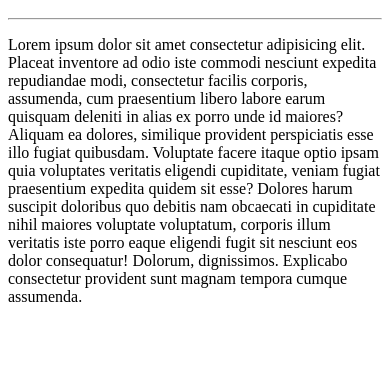
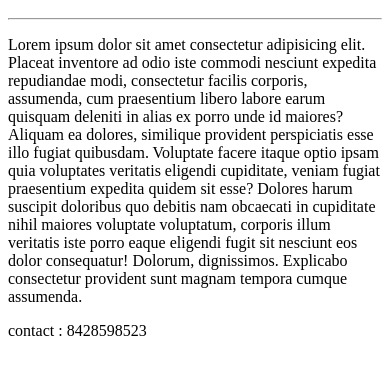
Before and after one commit to DhanushS-2005/Actor-page-demo, a plain HTML site: page index.html in a window 390 px wide. Shown: the part 48-422 px from the top of the page. Drawn offline with Linux system fonts and the light colour scheme.

Commit message:
phone number added

```diff
--- a/index.html
+++ b/index.html
@@ -4,3 +4,5 @@
 <hr>
 
 <p>Lorem ipsum dolor sit amet consectetur adipisicing elit. Placeat inventore ad odio iste commodi nesciunt expedita repudiandae modi, consectetur facilis corporis, assumenda, cum praesentium libero labore earum quisquam deleniti in alias ex porro unde id maiores? Aliquam ea dolores, similique provident perspiciatis esse illo fugiat quibusdam. Voluptate facere itaque optio ipsam quia voluptates veritatis eligendi cupiditate, veniam fugiat praesentium expedita quidem sit esse? Dolores harum suscipit doloribus quo debitis nam obcaecati in cupiditate nihil maiores voluptate voluptatum, corporis illum veritatis iste porro eaque eligendi fugit sit nesciunt eos dolor consequatur! Dolorum, dignissimos. Explicabo consectetur provident sunt magnam tempora cumque assumenda.</p>
+
+<p>contact : 8428598523</p>
```
